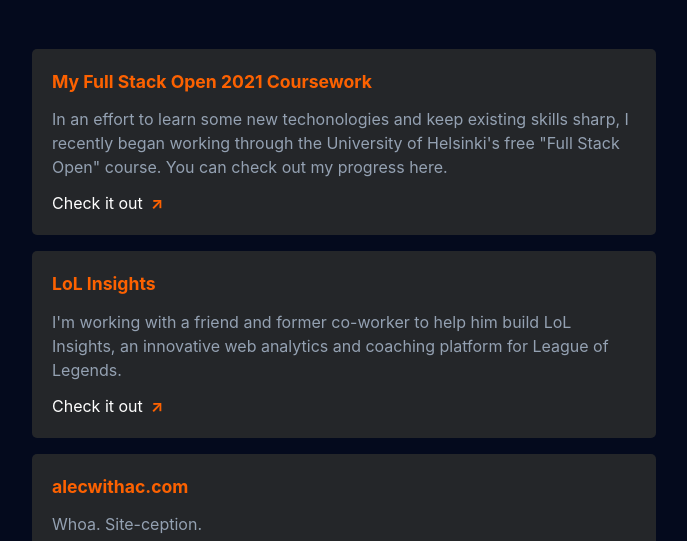
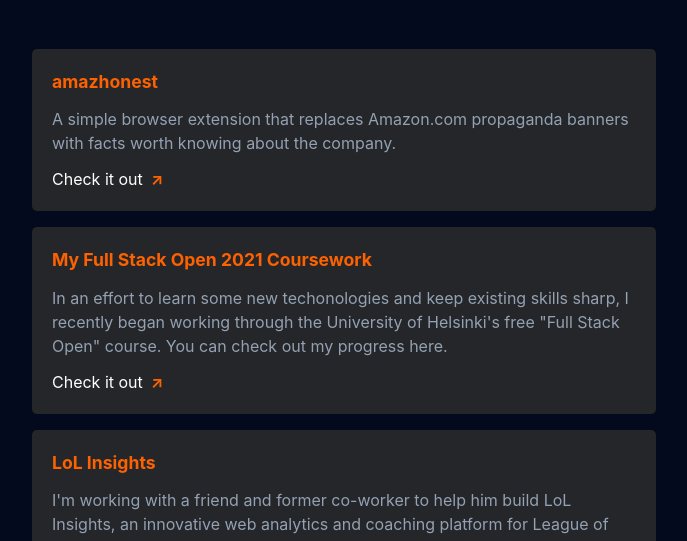
Before and after one commit to alechemy/alecwithac.com, a website: page src/projects.html in a window 1280 px wide. Shown: the part 215-756 px from the top of the page, without its empty margins (296-983 px from the left). Drawn offline with Linux system fonts and the light colour scheme; files whose address does not match are found by name.

Commit message:
update resume, add amazhonest project link

```diff
--- a/src/projects.html
+++ b/src/projects.html
@@ -33,6 +33,11 @@
       <h1>Projects</h1>
       <p>Here are some things I'm working on in my spare time.</p>
       <section>
+        <aside>
+          <span><a href="https://github.com/alechemy/amazhonest" target="_blank" rel="noopener">amazhonest</a></span>
+          <p>A simple browser extension that replaces Amazon.com propaganda banners with facts worth knowing about the company.          </p>
+          <span><a href="https://github.com/alechemy/amazhonest" target="_blank" rel="noopener">Check it out</a><a href="https://github.com/alechemy/amazhonest" target="_blank" rel="noopener">↗</a></span>
+        </aside>
         <aside>
           <span><a href="https://github.com/alechemy/full-stack-open" target="_blank" rel="noopener">My Full Stack Open 2021 Coursework</a></span>
           <p>In an effort to learn some new techonologies and keep existing skills sharp, I recently began working through the University of Helsinki's free "Full Stack Open" course. You can check out my progress here.</p>
```
